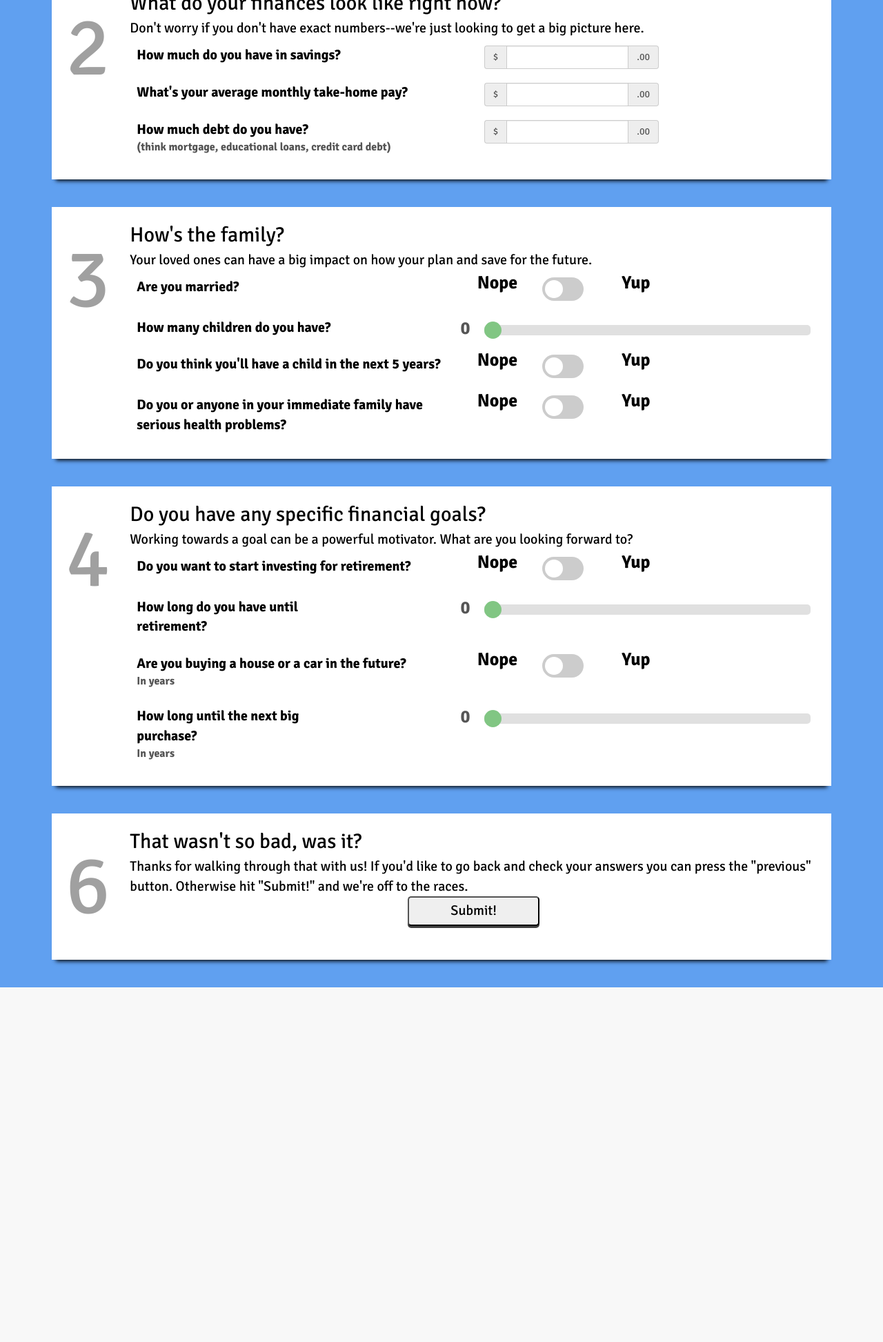
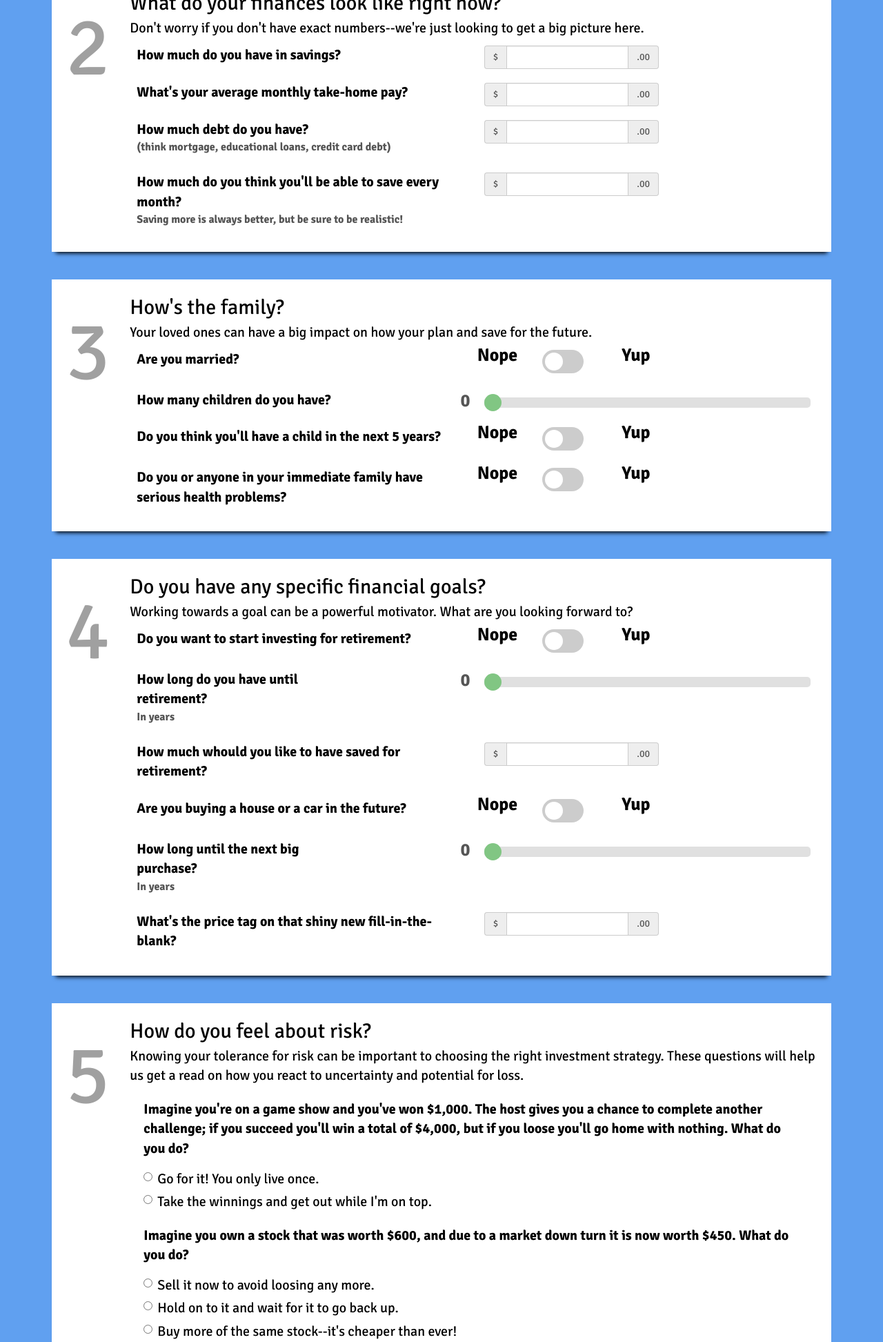
Before and after one commit to wlifferth/openfund, a Django app: page /build-profile/1 in a window 1280 px wide. Shown: the part 567-2512 px from the top of the page at 69% size. Before the commit the page ends 1998 px from the top, so only its background shows below. Run offline with Django 3.2, Linux system fonts and the light colour scheme; some libraries are stand-ins or nearby versions.

Commit message:
Finished build-profile

```diff
--- a/main/static/main/style.css
+++ b/main/static/main/style.css
@@ -251,3 +251,7 @@ Singup
 .form-control {
   width: 90%;
 }
+
+.question {
+  margin: 20px;
+}
--- a/main/templates/main/build-profile.html
+++ b/main/templates/main/build-profile.html
@@ -8,7 +8,7 @@ Signup | OpenFund
 {% block content %}
 <div id="body-content">
     <form method="POST">
-      {% csrf_token %}
+        {% csrf_token %}
         <div class="content-box light-shadow">
             <div class="content-box-title">
                 Hi there NAME!
@@ -27,7 +27,7 @@ Signup | OpenFund
                         What's important to you?
                     </div>
                     Take a moment to tell us what's important to you. What are you saving for? What are you excited for? What keeps you up at night?
-                    <textarea id="general-goals"></textarea>
+                    <textarea id="general-goals" name="generalGoals"></textarea>
                 </div>
             </div>
         </div>
@@ -50,7 +50,7 @@ Signup | OpenFund
                         <div class="col-xs-4">
                             <div class="input-group">
                                 <span class="input-group-addon">$</span>
-                                <input type="text" class="form-control" id="current-savings" aria-label="Amount (to the nearest dollar)">
+                                <input type="text" class="form-control" id="current-savings" name="currentSavings" aria-label="Amount (to the nearest dollar)">
                                 <span class="input-group-addon">.00</span>
                             </div>                        </div>
                     </div>
@@ -61,7 +61,7 @@ Signup | OpenFund
                         <div class="col-xs-4">
                             <div class="input-group">
                                 <span class="input-group-addon">$</span>
-                                <input type="text" class="form-control" id="monthly-income" aria-label="Amount (to the nearest dollar)">
+                                <input type="text" class="form-control" id="monthly-income" name="currentTakeHome" aria-label="Amount (to the nearest dollar)">
                                 <span class="input-group-addon">.00</span>
                             </div>
                         </div>
@@ -73,7 +73,19 @@ Signup | OpenFund
                         <div class="col-xs-4">
                             <div class="input-group">
                                 <span class="input-group-addon">$</span>
-                                <input type="text" class="form-control" id="debt" aria-label="Amount (to the nearest dollar)">
+                                <input type="text" class="form-control" id="debt" name="currentDebt" aria-label="Amount (to the nearest dollar)">
+                                <span class="input-group-addon">.00</span>
+                            </div>
+                        </div>
+                    </div>
+                    <div class="row input-row">
+                        <div class="col-xs-6">
+                            <label for="targetContribution">How much do you think you'll be able to save every month?<div class="deets">Saving more is always better, but be sure to be realistic!</div></label>
+                        </div>
+                        <div class="col-xs-4">
+                            <div class="input-group">
+                                <span class="input-group-addon">$</span>
+                                <input type="text" class="form-control" id="targetContribution" name="targetContribution" aria-label="Amount (to the nearest dollar)">
                                 <span class="input-group-addon">.00</span>
                             </div>
                         </div>
@@ -81,6 +93,9 @@ Signup | OpenFund
                 </div>
             </div>
         </div>
+
+
+
         <div class="content-box light-shadow">
             <div class="row">
                 <div class="col-xs-1">
@@ -106,7 +121,7 @@ Signup | OpenFund
                                 </div>
                                 <div class="col-xs-3">
                                     <label class="switch">
-                                        <input id="married" type="checkbox">
+                                        <input id="married" type="checkbox" name="married">
                                         <span class="toggle-slider round"></span>
                                     </label>
                                 </div>
@@ -123,15 +138,15 @@ Signup | OpenFund
                             <label for="number-children">How many children do you have?</label>
                         </div>
                         <div class="col-xs-2">
-                            <output name="amount" id="amount" class="slider-label text-right" for="rangeInput">0</output>
+                            <output name="currentChildrenAmount" id="currentChildrenAmount" class="slider-label text-right" for="currentChildren">0</output>
                         </div>
                         <div class="col-xs-6">
-                            <input type="range" id="number-children" class="slider" name="rangeInput" min="0" max="7" value="0" oninput="amount.value=rangeInput.value">
+                            <input type="range" id="currentChildren" class="slider" name="currentChildren" min="0" max="7" value="0" oninput="currentChildrenAmount.value=currentChildren.value">
                         </div>
                     </div>
                     <div class="row input-row">
                         <div class="col-xs-6">
-                            <label for="married">Do you think you'll have a child in the next 5 years?</label>
+                            <label for="childSoon">Do you think you'll have a child in the next 5 years?</label>
                         </div>
                         <div class="col-xs-6">
                             <div class="row">
@@ -142,7 +157,7 @@ Signup | OpenFund
                                 </div>
                                 <div class="col-xs-3">
                                     <label class="switch">
-                                        <input id="children-soon" type="checkbox">
+                                        <input id="children-soon" type="checkbox" name="childSoon">
                                         <span class="toggle-slider round"></span>
                                     </label>
                                 </div>
@@ -167,7 +182,7 @@ Signup | OpenFund
                                 </div>
                                 <div class="col-xs-3">
                                     <label class="switch">
-                                        <input id="children-soon" type="checkbox">
+                                        <input id="children-soon" type="checkbox" name="healthProblems">
                                         <span class="toggle-slider round"></span>
                                     </label>
                                 </div>
@@ -208,7 +223,7 @@ Signup | OpenFund
                                 </div>
                                 <div class="col-xs-3">
                                     <label class="switch">
-                                        <input id="retirement" type="checkbox">
+                                        <input id="retirement" type="checkbox" name="retirement">
                                         <span class="toggle-slider round"></span>
                                     </label>
                                 </div>
@@ -220,10 +235,9 @@ Signup | OpenFund
                             </div>
                         </div>
                     </div>
-
                     <div class="row input-row">
                         <div class="col-xs-4">
-                            <label for="retirementTime">How long do you have until retirement?</label>
+                            <label for="retirementTime">How long do you have until retirement?<div class="deets">In years</div></label>
                         </div>
                         <div class="col-xs-2">
                             <output name="retirementTimeAmount" id="retirementTimeAmount" class="slider-label text-right" for="retirementTime">0</output>
@@ -235,7 +249,20 @@ Signup | OpenFund
 
                     <div class="row input-row">
                         <div class="col-xs-6">
-                            <label for="married">Are you buying a house or a car in the future?<div class="deets">In years</div></label>
+                            <label for="debt">How much whould you like to have saved for retirement?</label>
+                        </div>
+                        <div class="col-xs-4">
+                            <div class="input-group">
+                                <span class="input-group-addon">$</span>
+                                <input type="text" class="form-control" id="retirementTargetAmount" name="retirementTargetAmount" aria-label="Amount (to the nearest dollar)">
+                                <span class="input-group-addon">.00</span>
+                            </div>
+                        </div>
+                    </div>
+
+                    <div class="row input-row">
+                        <div class="col-xs-6">
+                            <label for="bigTicket">Are you buying a house or a car in the future?</label>
                         </div>
                         <div class="col-xs-6">
                             <div class="row">
@@ -246,7 +273,7 @@ Signup | OpenFund
                                 </div>
                                 <div class="col-xs-3">
                                     <label class="switch">
-                                        <input id="married" type="checkbox">
+                                        <input id="bigTicket" type="checkbox" name="bigTicket" value="off">
                                         <span class="toggle-slider round"></span>
                                     </label>
                                 </div>
@@ -271,9 +298,75 @@ Signup | OpenFund
                         </div>
                     </div>
 
+                    <div class="row input-row">
+                        <div class="col-xs-6">
+                            <label for="debt">What's the price tag on that shiny new fill-in-the-blank?</label>
+                        </div>
+                        <div class="col-xs-4">
+                            <div class="input-group">
+                                <span class="input-group-addon">$</span>
+                                <input type="text" class="form-control" id="bigTicketTargetAmount" name="bigTicketTargetAmount" aria-label="Amount (to the nearest dollar)">
+                                <span class="input-group-addon">.00</span>
+                            </div>
+                        </div>
+                    </div>
                 </div>
             </div>
         </div>
+
+
+
+        <div class="content-box light-shadow">
+            <div class="row">
+                <div class="col-xs-1">
+                    <div class="big-number">
+                        5
+                    </div>
+                </div>
+                <div class="col-xs-11">
+                    <div class="content-box-title">
+                        How do you feel about risk?
+                    </div>
+                    Knowing your tolerance for risk can be important to choosing the right investment strategy. These questions will help us get a read on how you react to uncertainty and potential for loss.
+                    <div class="question">
+                      <label for="riskQuestionOne">Imagine you're on a game show and you've won $1,000. The host gives you a chance to complete another challenge; if you succeed you'll win a total of $4,000, but if you loose you'll go home with nothing. What do you do?</label>
+                      <div class="radio">
+                          <label><input type="radio" name="riskQuestionOne" value="4">Go for it! You only live once.</label>
+                      </div>
+                      <div class="radio">
+                          <label><input type="radio" name="riskQuestionOne" value="0">Take the winnings and get out while I'm on top.</label>
+                      </div>
+                    </div>
+                    <div class="question">
+                      <label for="riskQuestionOne">Imagine you own a stock that was worth $600, and due to a market down turn it is now worth $450. What do you do?</label>
+                      <div class="radio">
+                          <label><input type="radio" name="riskQuestionTwo" value="0">Sell it now to avoid loosing any more.</label>
+                      </div>
+                      <div class="radio">
+                          <label><input type="radio" name="riskQuestionTwo" value="2">Hold on to it and wait for it to go back up.</label>
+                      </div>
+                      <div class="radio">
+                          <label><input type="radio" name="riskQuestionTwo" value="4">Buy more of the same stock--it's cheaper than ever!</label>
+                      </div>
+                    </div>
+                    <div class="question">
+                      <label for="riskQuestionOne">Do you agree with the following statement?<br>I enjoy taking risks and don't worry to much about loosing.</label>
+                      <div class="radio">
+                          <label><input type="radio" name="riskQuestionThree" value="4">I strongly agree.</label>
+                      </div>
+                      <div class="radio">
+                          <label><input type="radio" name="riskQuestionThree" value="2">I neither agree nor disagree.</label>
+                      </div>
+                      <div class="radio">
+                          <label><input type="radio" name="riskQuestionThree" value="0">I strongly disagree.</label>
+                      </div>
+                    </div>
+                </div>
+            </div>
+        </div>
+
+
+
 
         <div class="content-box light-shadow">
             <div class="row">
--- a/main/views.py
+++ b/main/views.py
@@ -28,6 +28,7 @@ def build_profile(request, user_id):
     elif request.method == "POST":
         # Update new user object
         # Redirect to select strategy
+        print(request.POST)
         return redirect('/user/{}/select-strategy'.format(user_id))
 
 def select_strategy(request, user_id):
```
